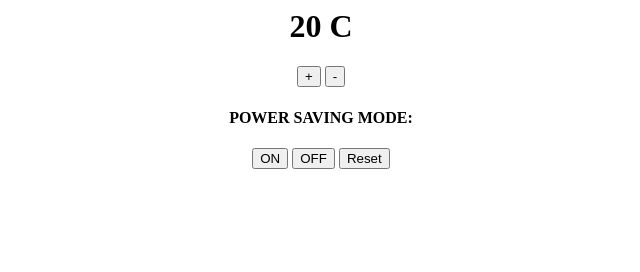
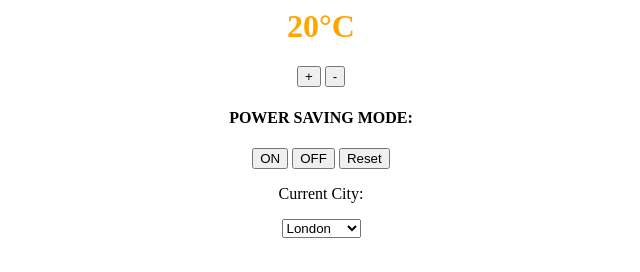
Before and after one commit to VladC24/Thermostat, a plain HTML site: page index.html in a window 1280 px wide. Shown: the whole page, without its empty margins (319-959 px from the left). Drawn offline with Linux system fonts and the light colour scheme.

Commit message:
Add current city drop down, no functionality

```diff
--- a/index.html
+++ b/index.html
@@ -10,16 +10,21 @@
       <script src="jquery.js"></script>
       <script src='src/Thermostat.js'></script>
       <script src='src/interface.js'></script>
-
+      <div>
         <h1 id='showTemperature' ></h1>
-      <div>
-
         <button class='temp_control' id='increase'>+</button>
         <button class='temp_control' id='decrease'>-</button>
         <h4> POWER SAVING MODE: <span id='Power-Saving-Mode'></span></h4>
         <button class='psm' id='psm_on'>ON</button>
         <button class='psm' id='psm_off'>OFF</button>
         <button class='reset' id='reset'>Reset</button>
+        <p>Current City: </p>
+        <select id='City'>
+          <option value='London'>London</option>
+          <option value='Tokyo'>Tokyo</option>
+          <option value='New_York'>New York</option>
+          <option value='Lima' id='Lima'>Lima</option>
+        </select>
       </div>
     </body>
   </center>
--- a/src/interface.js
+++ b/src/interface.js
@@ -32,14 +32,15 @@ $( document ).ready(function() {
   });
 
   function updateTemperature() {
-    $("#showTemperature").text(thermostat.showTemperature() + ' C');
+    $("#showTemperature").text(thermostat.showTemperature() + '°C');
     if(thermostat.currentUsage() === 'Low Usage') {
     $('#showTemperature').css('color', 'blue')
   } else if(thermostat.currentUsage() === 'Medium Usage') {
-    $('#showTemperature').css('color', 'black')
+    $('#showTemperature').css('color', 'orange')
   } else {
     $('#showTemperature').css('color', 'red')
   }
   };
 
+
 });
```
